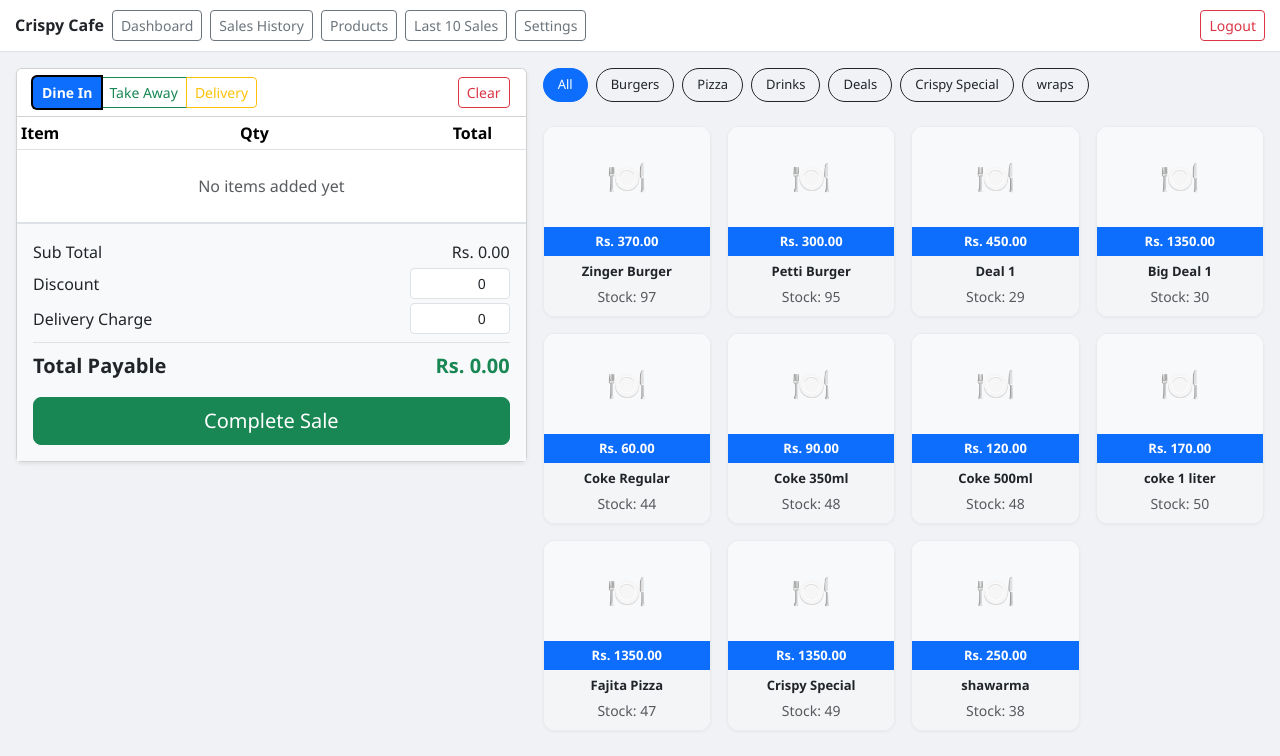
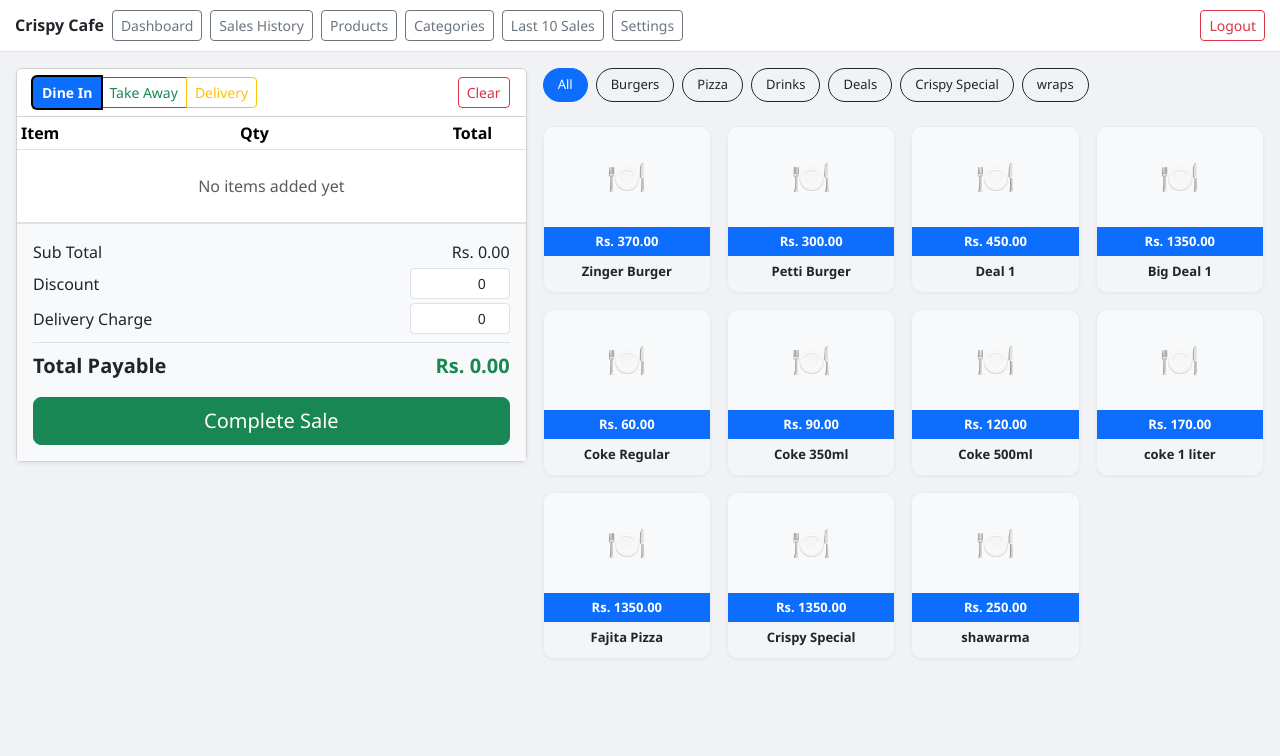
Before and after one commit to Naeemshakir0707/cafe-crispy-pos, a Django app: page /pos/ in a window 1280 px wide. Shown: the top 756 px of the page. Run offline with Django 5.2, Linux system fonts and the light colour scheme; a user stored in the database is signed in; data comes from the database, SQL or seed files in the repository.

Commit message:
Remove stock from POS cards + easier access to Categories

```diff
--- a/pos/templates/pos/dashboard.html
+++ b/pos/templates/pos/dashboard.html
@@ -35,6 +35,7 @@
             <a href="/daily-closing/" class="btn btn-outline-light btn-sm">Daily Closing</a>
             <a href="/sales-history/" class="btn btn-outline-light btn-sm">Sales History</a>
             <a href="/manage/products/" class="btn btn-outline-light btn-sm">Products</a>
+            <a href="/manage/categories/" class="btn btn-outline-primary btn-sm">Manage Categories</a>
             <a href="/stock-adjustment/" class="btn btn-outline-light btn-sm">Stock Adjustment</a>
             <a href="/settings/" class="btn btn-outline-light btn-sm">Settings</a>
             <a href="/manage/staff/" class="btn btn-outline-light btn-sm">Staff</a>
--- a/pos/templates/pos/pos.html
+++ b/pos/templates/pos/pos.html
@@ -122,6 +122,7 @@
         <a href="/" class="btn btn-sm btn-outline-secondary">Dashboard</a>
         <a href="/sales-history/" class="btn btn-sm btn-outline-secondary">Sales History</a>
         <a href="/manage/products/" class="btn btn-sm btn-outline-secondary">Products</a>
+        <a href="/manage/categories/" class="btn btn-sm btn-outline-secondary">Categories</a>
         <a href="/last-10-sales/" class="btn btn-sm btn-outline-secondary">Last 10 Sales</a>
         <a href="/settings/" class="btn btn-sm btn-outline-secondary">Settings</a>
     </div>
@@ -229,8 +230,6 @@
                             <h6 class="mb-1" style="font-size: 13px; font-weight: 600;">{{ product.name }}</h6>
                             {% if product.is_deal %}
                                 <small class="text-info fw-bold">Deal</small>
-                            {% else %}
-                                <small class="text-muted">Stock: {{ product.stock }}</small>
                             {% endif %}
                         </div>
                     </div>
--- a/pos/templates/pos/restaurant_settings.html
+++ b/pos/templates/pos/restaurant_settings.html
@@ -26,6 +26,7 @@
             <a href="/" class="btn btn-outline-light btn-sm">Dashboard</a>
             <a href="/manage/categories/" class="btn btn-outline-light btn-sm">Categories</a>
             <a href="/manage/products/" class="btn btn-outline-light btn-sm">Products</a>
+            <a href="/manage/categories/" class="btn btn-outline-primary btn-sm">Manage Categories</a>
             <a href="/pos/" class="btn btn-success btn-sm">POS</a>
             <a href="/manage/staff/" class="btn btn-outline-info">Manage Staff</a>
         </div>
```
